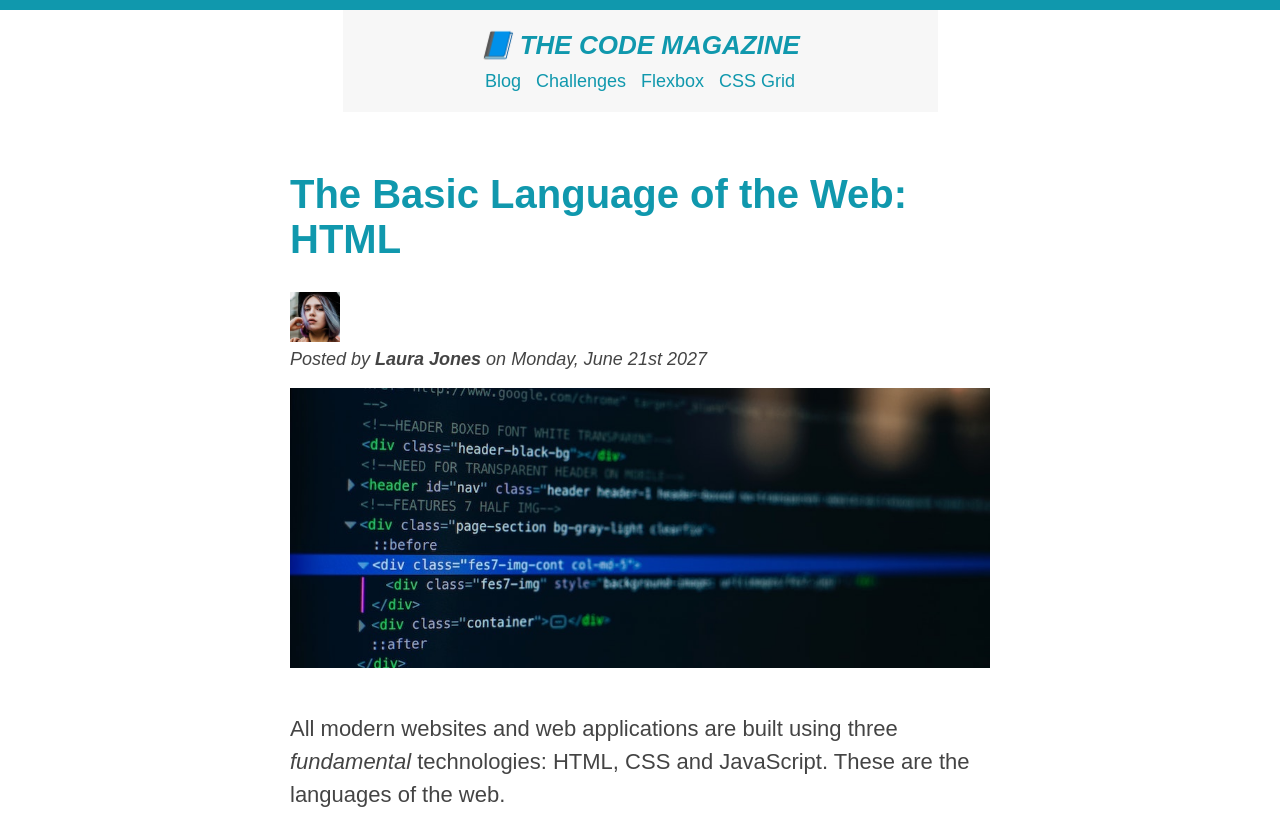
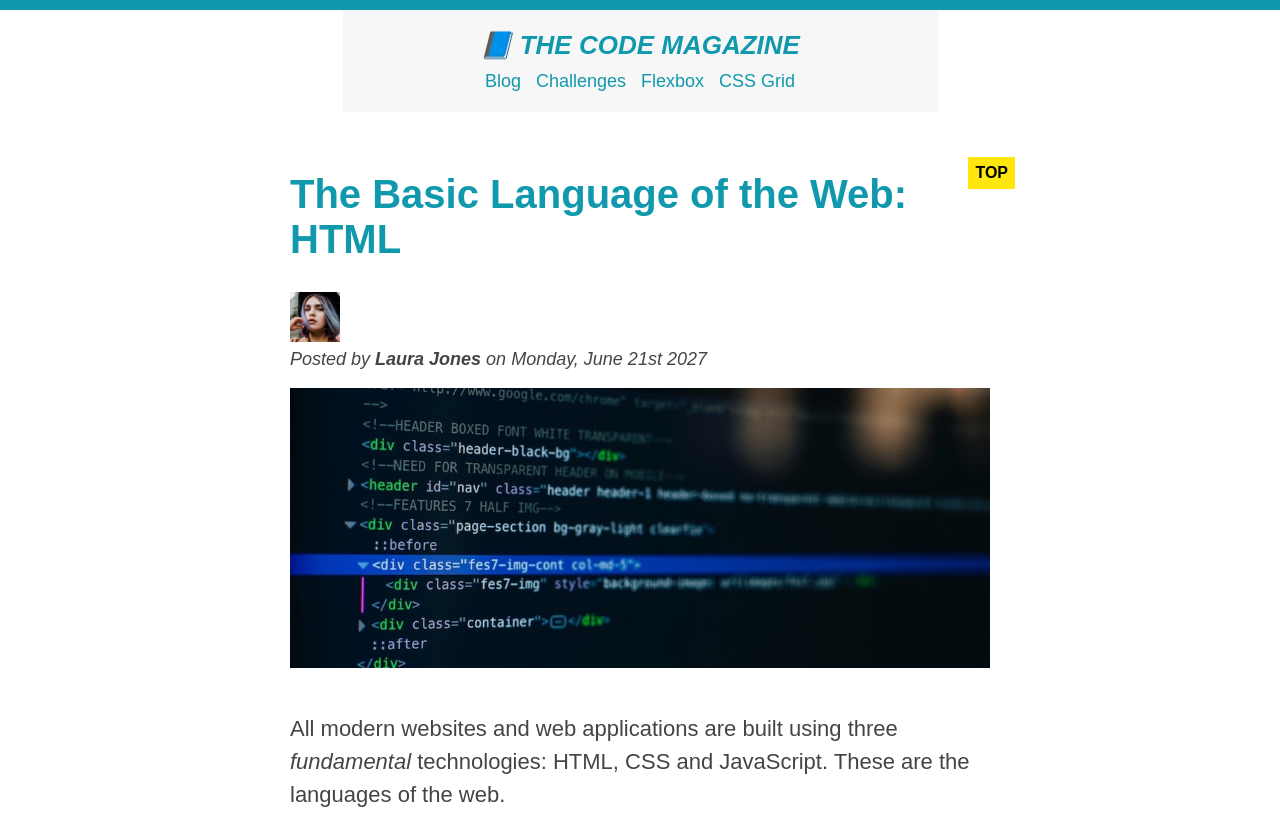
Before and after one commit to smarigowda/jonas_html_css_course_practice, a plain HTML site: page 03-CSS-Fundamentals/index.html in a window 1280 px wide. Shown: the top 814 px of the page. Drawn offline with Linux system fonts and the light colour scheme.

Commit message:
pseudo element

```diff
--- a/03-CSS-Fundamentals/style.css
+++ b/03-CSS-Fundamentals/style.css
@@ -66,8 +66,21 @@ h1 {
 }
 
 h2 {
+  position: relative;
   font-size: 40px;
   margin-bottom: 30px;
+}
+
+h2::after {
+  content: "TOP";
+  color: #000;
+  background-color: #ffe70e;
+  padding: 7px;
+  font-size: 16px;
+  display: inline-block;
+  position: absolute;
+  top: -15px;
+  right: -25px;
 }
 
 h3 {
```
